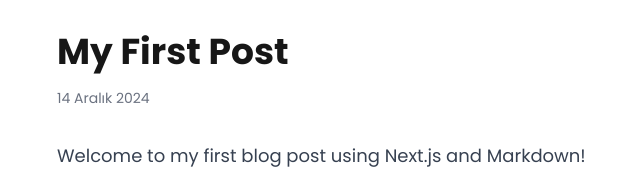
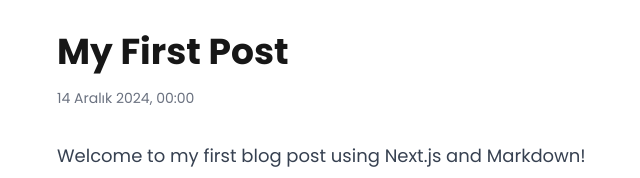
Before and after one commit to ugurcaneser/ugurcaneser.github.io, a Next.js app: page /blog/0-first-post in a window 1280 px wide. Shown: the top 178 px of the page, without its empty margins (263-903 px from the left). Built offline with nearby package versions, Linux system fonts and the light colour scheme.

Commit message:
fix build bug

```diff
--- a/src/app/blog/[id]/page.tsx
+++ b/src/app/blog/[id]/page.tsx
@@ -1,12 +1,21 @@
 import { format } from 'date-fns';
 import { tr } from 'date-fns/locale';
 import { getSortedPostsData } from '../../lib/posts';
+import { Metadata } from 'next';
 
-interface PostData {
-    id: string;
-    title: string;
-    date: string;
-    content: string;
+export async function generateMetadata({
+    params
+}: {
+    params: Promise<{ id: string }>
+}): Promise<Metadata> {
+    const { id } = await params;
+    const posts = await getSortedPostsData();
+    const post = posts.find((p) => p.id === id);
+
+    return {
+        title: post?.title || 'Blog Post',
+        description: post?.content.substring(0, 160) || 'Blog post content',
+    };
 }
 
 export async function generateStaticParams() {
@@ -16,9 +25,14 @@ export async function generateStaticParams() {
     }));
 }
 
-export default async function BlogPost({ params }: { params: { id: string } }) {
+export default async function BlogPost({
+    params
+}: {
+    params: Promise<{ id: string }>
+}) {
+    const { id } = await params;
     const posts = await getSortedPostsData();
-    const post = posts.find((p) => p.id === params.id);
+    const post = posts.find((p) => p.id === id);
 
     if (!post) {
         return <div>Post not found</div>;
@@ -28,7 +42,7 @@ export default async function BlogPost({ params }: { params: { id: string } }) {
         <article className="container mx-auto px-4 py-8 max-w-2xl">
             <h1 className="text-4xl font-bold mb-4">{post.title}</h1>
             <time className="text-gray-500 text-sm mb-8 block">
-                {format(new Date(post.date), 'dd MMMM yyyy', { locale: tr })}
+                {format(new Date(post.date), 'dd MMMM yyyy, HH:mm', { locale: tr })}
             </time>
             <div className="prose prose-lg">
                 {post.content}
--- a/src/app/blog/page.tsx
+++ b/src/app/blog/page.tsx
@@ -1,17 +1,10 @@
-import { getSortedPostsData } from "../lib/posts";
+import { getSortedPostsData, PostData } from "../lib/posts";
 import { format } from 'date-fns';
 import { tr } from 'date-fns/locale';
 import Link from 'next/link';
 
-interface PostData {
-    id: string;
-    date: string;
-    title: string;
-    content: string;
-}
-
 export default async function Blog() {
-    const allPostsData = await getSortedPostsData();
+    const allPostsData: PostData[] = await getSortedPostsData();
 
     return (
         <div className="container mx-auto px-4 py-8">
@@ -21,7 +14,7 @@ export default async function Blog() {
                     <article key={id} className="p-6 bg-white rounded-lg shadow-md hover:shadow-lg transition-shadow">
                         <h2 className="text-2xl font-semibold mb-2">{title}</h2>
                         <time className="text-gray-500 text-sm mb-4 block">
-                            {format(new Date(date), 'dd MMMM yyyy', { locale: tr })}
+                            {format(new Date(date), 'dd MMMM yyyy, HH:mm', { locale: tr })}
                         </time>
                         <p className="text-gray-700 mb-4">
                             {content.substring(0, 150)}...
--- a/src/app/lib/posts.ts
+++ b/src/app/lib/posts.ts
@@ -2,7 +2,7 @@ import fs from "fs";
 import path from "path";
 import matter from "gray-matter";
 
-interface PostData {
+export interface PostData {
     id: string;
     date: string;
     title: string;
```
